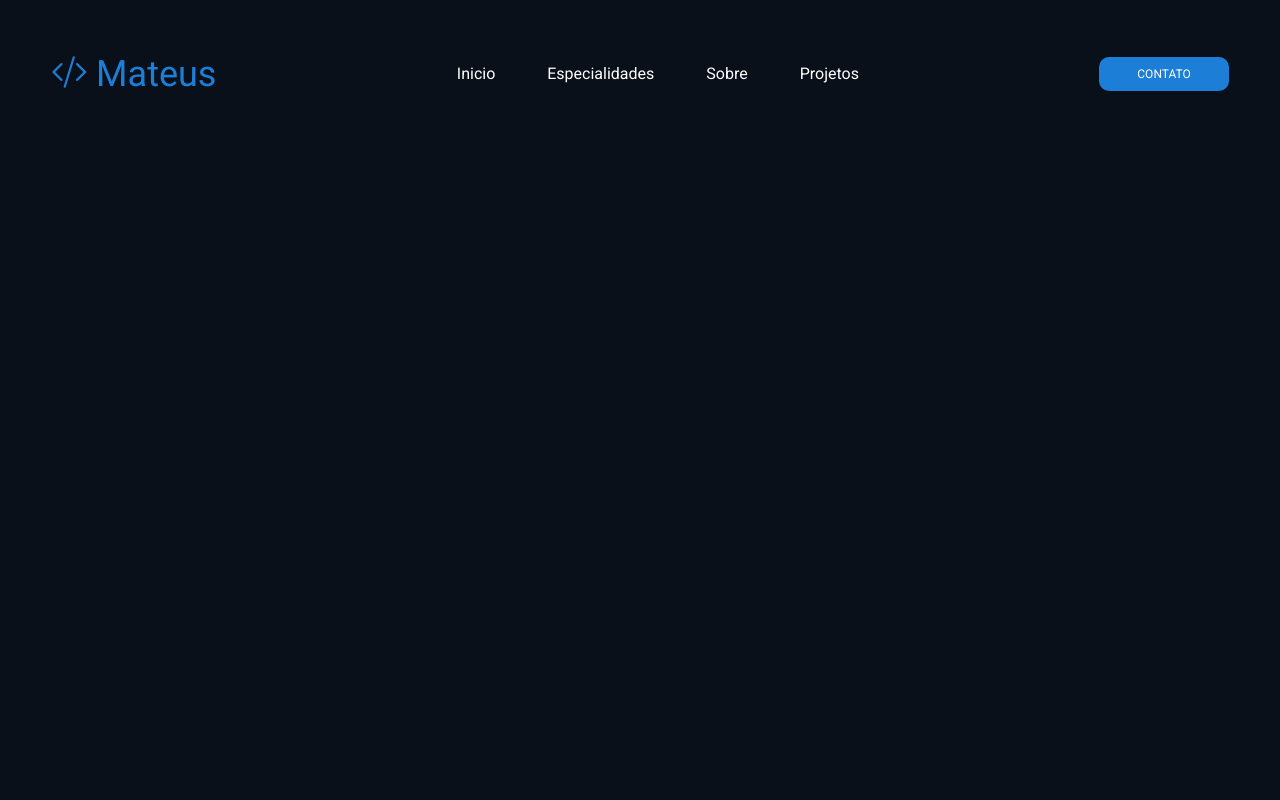
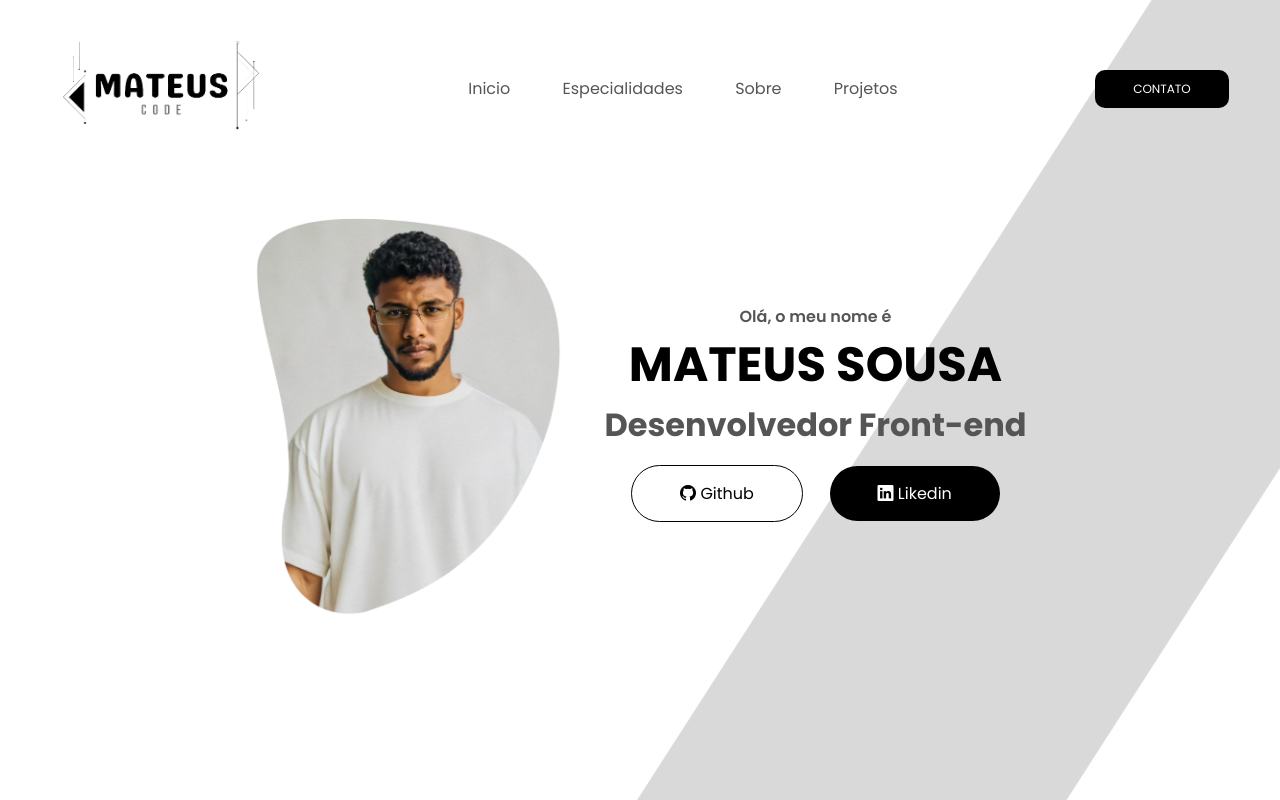
Before and after one commit to mateusfj/potifolio, a PHP site: page / in a window 1280 px wide. Run offline with PHP 8.4, Linux system fonts and the light colour scheme.

Commit message:
alteracoes

```diff
--- a/assets/style.css
+++ b/assets/style.css
@@ -1,9 +1,10 @@
-*{margin: 0;box-sizing: border-box;padding: 0;font-family: "Roboto", sans-serif;}
+*{margin: 0;box-sizing: border-box;padding: 0;font-family: "Poppins", sans-serif;}
 
 
 body{height: 100vh;}
 .flex{display: flex;}
 .interface{max-width: 1280px;margin: 0 auto;}
+a{text-decoration: none;}
 
 /*BANNER*/
 
@@ -15,18 +16,45 @@ body{height: 100vh;}
 
 /* HOME PAGE */
 /*HEADER*/
-.home{height: 100vh; width: 100%;background-image: url(banner.jpg);}
+.home{height: 100vh;width: 100%;background-image: url(banner2.png);background-size: cover;}
 .cabecalho{padding: 40px 4%;display: flex;justify-content: space-between;align-items: center;}
 .logo{}
-.logo a{text-decoration: none;font-size: 36px;color: #1C7ED6;}
+.logo a{}
+.logo a img{height: 90px;}
 .menu-desktop{}
 .menu-desktop ul{}
 .menu-desktop ul li{list-style: none;display: inline-block;}
-.menu-desktop ul li a{text-decoration: none;margin: 24px;color: white;display: inline-block;}
-.menu-desktop ul li a:hover{color: #1C7ED6;transform: scale(1.1);transition: .2s;}
+.menu-desktop ul li a{text-decoration: none;margin: 24px;display: inline-block;color: rgb(85, 85, 85);}
+.menu-desktop ul li a:hover{color: black;transform: scale(1.1);transition: .2s;}
 .btn-contato{}
 .btn-contato a{}
-.btn-contato a button{padding: 10px 38px;border: none;color: white;background-color: #1C7ED6;cursor: pointer;font-size: 12px;transition: 0.2s;border-radius: 10px;}
-.btn-contato a button:hover{border: 1px solid black;color: black;background-color: white;}
+.btn-contato a button{padding: 10px 38px;border: none;color: white;background-color: black;cursor: pointer;font-size: 12px;transition: 0.2s;border-radius: 10px;}
+.btn-contato a button:hover{background-color: white;color:black;}
 /*FIM HEADER*/
+
+/*CONTENTE-IMT-TXT*/
+
+.txt-img{width: 100%;display: flex;padding: 40px 4%;justify-content: center;align-items: center;color: black;}
+.txt-img .img-topo{margin-right: 20px;}
+.txt-img .img-topo img{height: 400px;}
+.txt-img .txt-topo{text-align: center;margin-left: 20px;height: auto;}
+.txt-img .txt-topo p{font-weight: 600;color: rgb(85, 85, 85);}
+.txt-img .txt-topo h1{font-size: 3rem;}
+.txt-img .txt-topo h2{color: rgb(85, 85, 85);font-size: 2rem;}
+
+
+.buttons{display: flex;justify-content: space-evenly;margin: 2rem 0;}
+.buttons .btn{}
+.buttons .btn-cv {}
+.buttons .btn-cv a{padding: 1rem 3rem;border: 1px solid black;border-radius: 2rem;background-color: white;color: black;transition: 0.3s;}
+.buttons .btn-cv a:hover{
+    color: white;
+    background: black;
+}
+.buttons .btn-li{}
+.buttons .btn-li a{padding: 1rem 3rem;border-radius: 2rem;background: black;color: white;transition: 0.3s;}
+.buttons .btn-li a:hover{
+background: rgb(85, 85, 85);}
+/*FIM CONTENTE-IMT-TXT*/
+
 /*FIM HOME PAGE */
--- a/index.php
+++ b/index.php
@@ -8,8 +8,12 @@
     <!--FONTS GOOGLE-->
     <link rel="preconnect" href="https://fonts.googleapis.com">
     <link rel="preconnect" href="https://fonts.gstatic.com" crossorigin>
-    <link href="https://fonts.googleapis.com/css2?family=Roboto:ital,wght@0,100;0,300;0,400;0,500;0,700;0,900;1,100;1,300;1,400;1,500;1,700;1,900&display=swap" rel="stylesheet">
+    <link href="https://fonts.googleapis.com/css2?family=Poppins:ital,wght@0,100;0,200;0,300;0,400;0,500;0,600;0,700;0,800;0,900;1,100;1,200;1,300;1,400;1,500;1,600;1,700;1,800;1,900&display=swap" rel="stylesheet">
     <!--FIM FONTS GOOGLE-->
+
+    <link rel="stylesheet" href="https://cdn.jsdelivr.net/npm/bootstrap-icons@1.11.3/font/bootstrap-icons.min.css">
+
+
     <link rel="stylesheet" href="assets/style.css?<?= rand() ?>">
     <title>Portifólio</title>
 </head>
@@ -23,7 +27,9 @@
         <div class="interface">
             <header class="cabecalho flex">
                 <div class="logo">
-                    <a href="index.html"><i class="bi bi-code-slash"></i> Mateus</a>
+                    <a href="index.html">
+                        <img src="assets/logo3.png" alt="">
+                    </a>
                 </div>
                 <nav class="menu-desktop">
                     <ul>
@@ -37,6 +43,31 @@
                     <a href="#"><button>CONTATO</button></a>
                 </div>
             </header>
+
+            <div class="txt-img">
+                <div class="img-topo">
+                    <img src="assets/img-topo-site.png" alt="">
+                </div>
+
+
+                <div class="txt-topo">
+                    <p>Olá, o meu nome é </p>
+                    <h1>MATEUS SOUSA</h1>
+                    <div class="maquina-escrever">
+                        <h2>Desenvolvedor Front-end</h2>
+                    </div>
+                    <div class="buttons">
+                        <div class="btn-cv">
+                            <a href=""><i class="bi bi-github"></i> Github</a>
+                        </div>
+                        <div class="btn-li">
+                            <a href=""><i class="bi bi-linkedin"></i> Likedin</a>
+                        </div>
+                    </div>
+                </div>
+
+            </div>
+
         </div>
     </section>
 
```
Also changed, not shown: assets/banner2.png (added), assets/logo.png (added), assets/logo2.png (added), assets/logo3.png (added).
